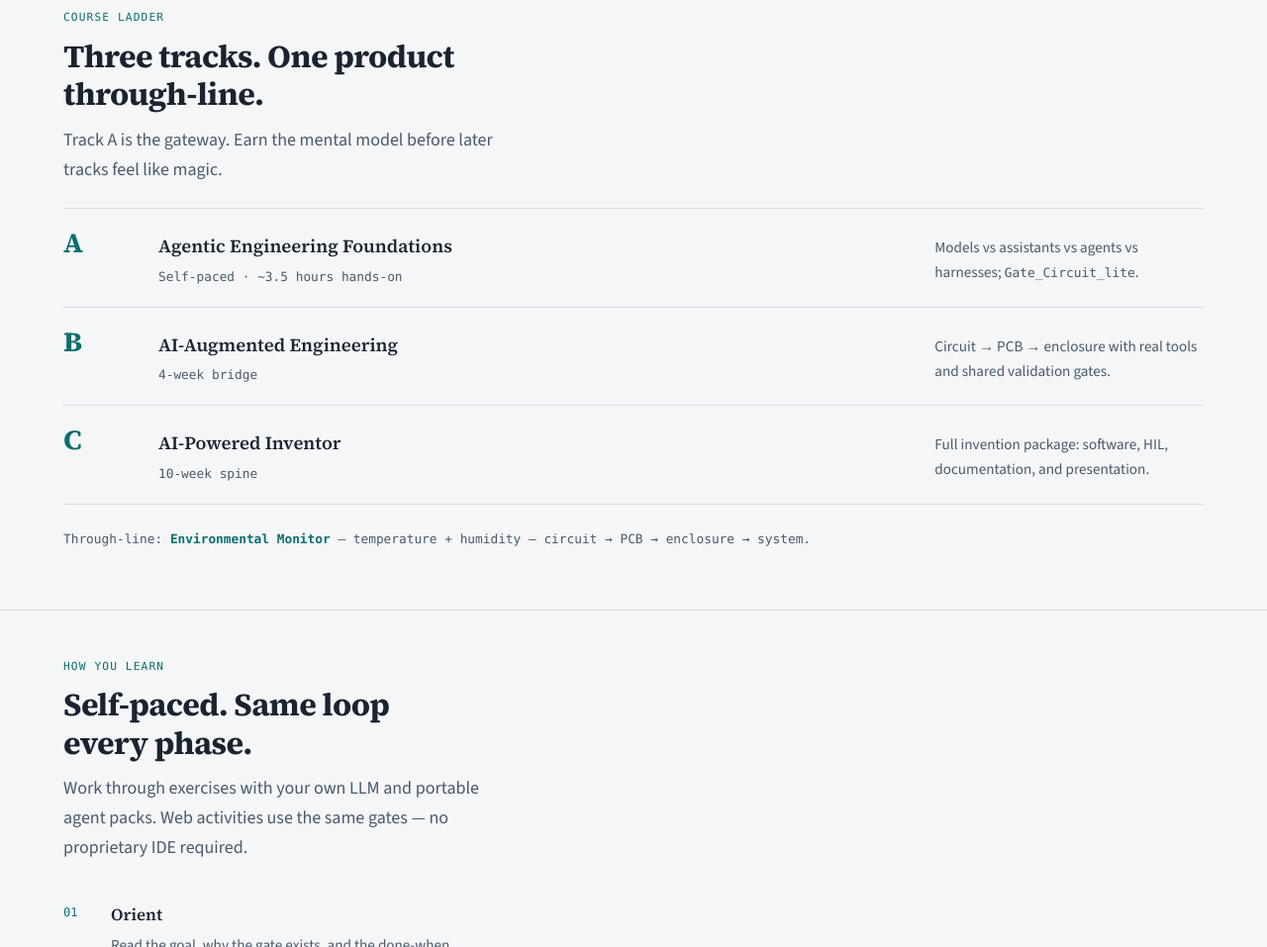
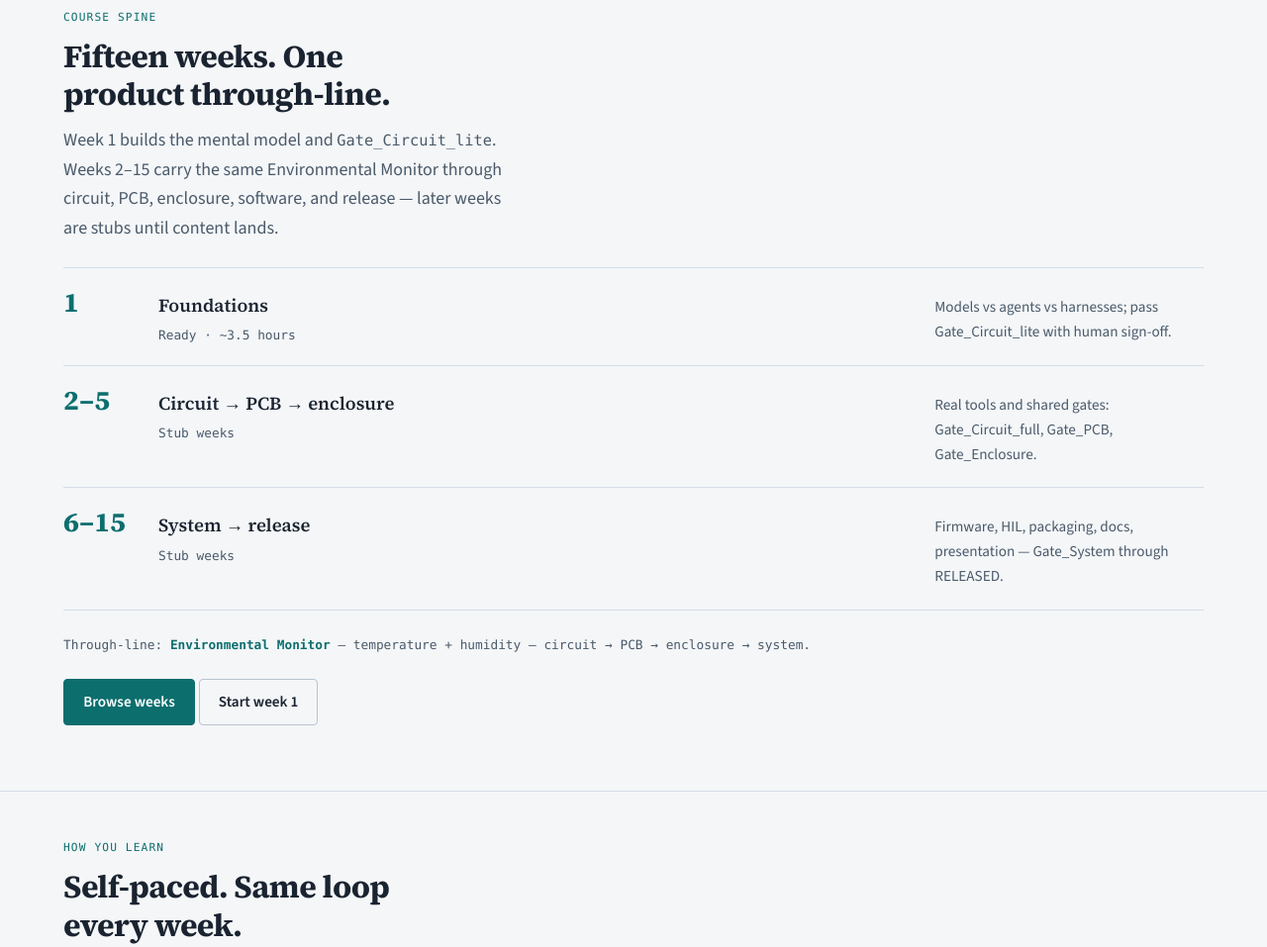
Before and after one commit to a1-workshop/a1-workshop.github.io, a plain HTML site: page inventor/index.html in a window 1280 px wide. Shown: the part 1000-1957 px from the top of the page at 99% size. Drawn offline with nearby package versions, Linux system fonts and the light colour scheme.

Commit message:
Point Inventor brochure at the 15-week course spine.
Replace the Track A/B/C ladder with a weeks overview and CTAs to the live course.

Co-authored-by: Cursor <cursoragent@cursor.com>

```diff
--- a/inventor/index.html
+++ b/inventor/index.html
@@ -18,7 +18,7 @@
         <nav class="nav" aria-label="Primary">
           <a href="./" aria-current="page">Inventor</a>
           <a href="https://a1-workshop.github.io/a1-inventor/">Course</a>
-          <a href="#tracks">Tracks</a>
+          <a href="#weeks">Weeks</a>
           <a href="https://a1-workshop.github.io/a1-inventor/lab/gate-lite.html">Gate demo</a>
         </nav>
       </div>
@@ -60,43 +60,45 @@
         </div>
       </section>
 
-      <section class="section" id="tracks">
+      <section class="section" id="weeks">
         <div class="wrap">
-          <p class="section__eyebrow">Course ladder</p>
-          <h2 class="section__title">Three tracks. One product through-line.</h2>
+          <p class="section__eyebrow">Course spine</p>
+          <h2 class="section__title">Fifteen weeks. One product through-line.</h2>
           <p class="section__lead">
-            Track A is the gateway. Earn the mental model before later tracks feel like magic.
+            Week 1 builds the mental model and
+            <code style="font-family: var(--font-mono); font-size: 0.85em">Gate_Circuit_lite</code>.
+            Weeks 2–15 carry the same Environmental Monitor through circuit, PCB, enclosure, software,
+            and release — later weeks are stubs until content lands.
           </p>
           <div class="tracks">
             <article class="track">
-              <div class="track__id">A</div>
+              <div class="track__id">1</div>
               <div>
-                <h3 class="track__name">Agentic Engineering Foundations</h3>
-                <p class="track__meta">Self-paced · ~3.5 hours hands-on</p>
+                <h3 class="track__name">Foundations</h3>
+                <p class="track__meta">Ready · ~3.5 hours</p>
               </div>
               <p class="track__outcome">
-                Models vs assistants vs agents vs harnesses;
-                <code style="font-family: var(--font-mono); font-size: 0.85em">Gate_Circuit_lite</code>.
+                Models vs agents vs harnesses; pass Gate_Circuit_lite with human sign-off.
               </p>
             </article>
             <article class="track">
-              <div class="track__id">B</div>
+              <div class="track__id">2–5</div>
               <div>
-                <h3 class="track__name">AI-Augmented Engineering</h3>
-                <p class="track__meta">4-week bridge</p>
+                <h3 class="track__name">Circuit → PCB → enclosure</h3>
+                <p class="track__meta">Stub weeks</p>
               </div>
               <p class="track__outcome">
-                Circuit → PCB → enclosure with real tools and shared validation gates.
+                Real tools and shared gates: Gate_Circuit_full, Gate_PCB, Gate_Enclosure.
               </p>
             </article>
             <article class="track">
-              <div class="track__id">C</div>
+              <div class="track__id">6–15</div>
               <div>
-                <h3 class="track__name">AI-Powered Inventor</h3>
-                <p class="track__meta">10-week spine</p>
+                <h3 class="track__name">System → release</h3>
+                <p class="track__meta">Stub weeks</p>
               </div>
               <p class="track__outcome">
-                Full invention package: software, HIL, documentation, and presentation.
+                Firmware, HIL, packaging, docs, presentation — Gate_System through RELEASED.
               </p>
             </article>
           </div>
@@ -104,15 +106,19 @@
             Through-line: <strong>Environmental Monitor</strong> — temperature + humidity — circuit →
             PCB → enclosure → system.
           </p>
+          <p style="margin-top: 1.5rem">
+            <a class="btn btn--primary" href="https://a1-workshop.github.io/a1-inventor/weeks/">Browse weeks</a>
+            <a class="btn btn--ghost" href="https://a1-workshop.github.io/a1-inventor/weeks/01/">Start week 1</a>
+          </p>
         </div>
       </section>
 
       <section class="section" id="delivery">
         <div class="wrap">
           <p class="section__eyebrow">How you learn</p>
-          <h2 class="section__title">Self-paced. Same loop every phase.</h2>
+          <h2 class="section__title">Self-paced. Same loop every week.</h2>
           <p class="section__lead">
-            Work through exercises with your own LLM and portable agent packs. Web activities use the
+            Work through weeks with your own LLM and portable agent packs. Web activities use the
             same gates — no proprietary IDE required.
           </p>
           <div class="phases">
@@ -122,7 +128,7 @@
             </div>
             <div class="phase">
               <h3>Lab</h3>
-              <p>Follow the exercise, run the agent pack, produce design artifacts.</p>
+              <p>Follow the week, run the agent pack, produce design artifacts.</p>
             </div>
             <div class="phase">
               <h3>Validate</h3>
```
Also changed, not shown: index.html (+2 -2 lines).
